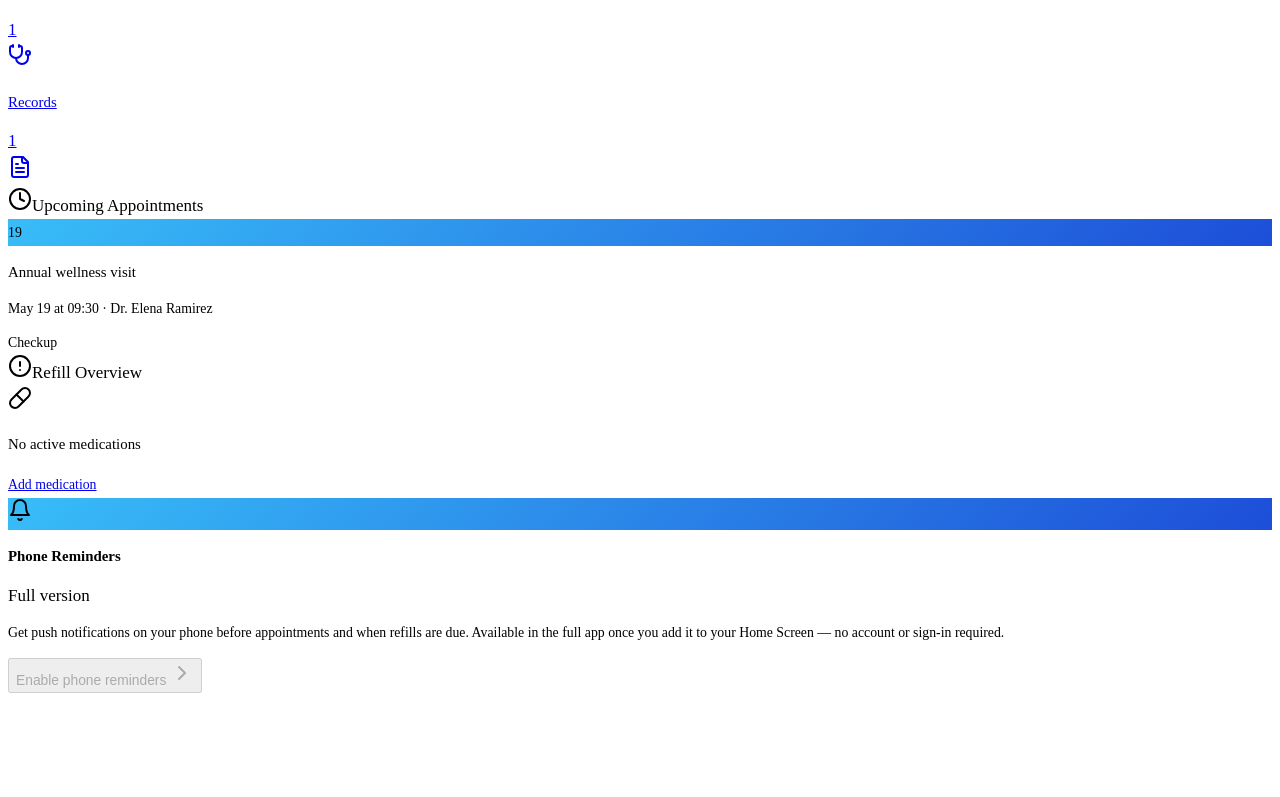
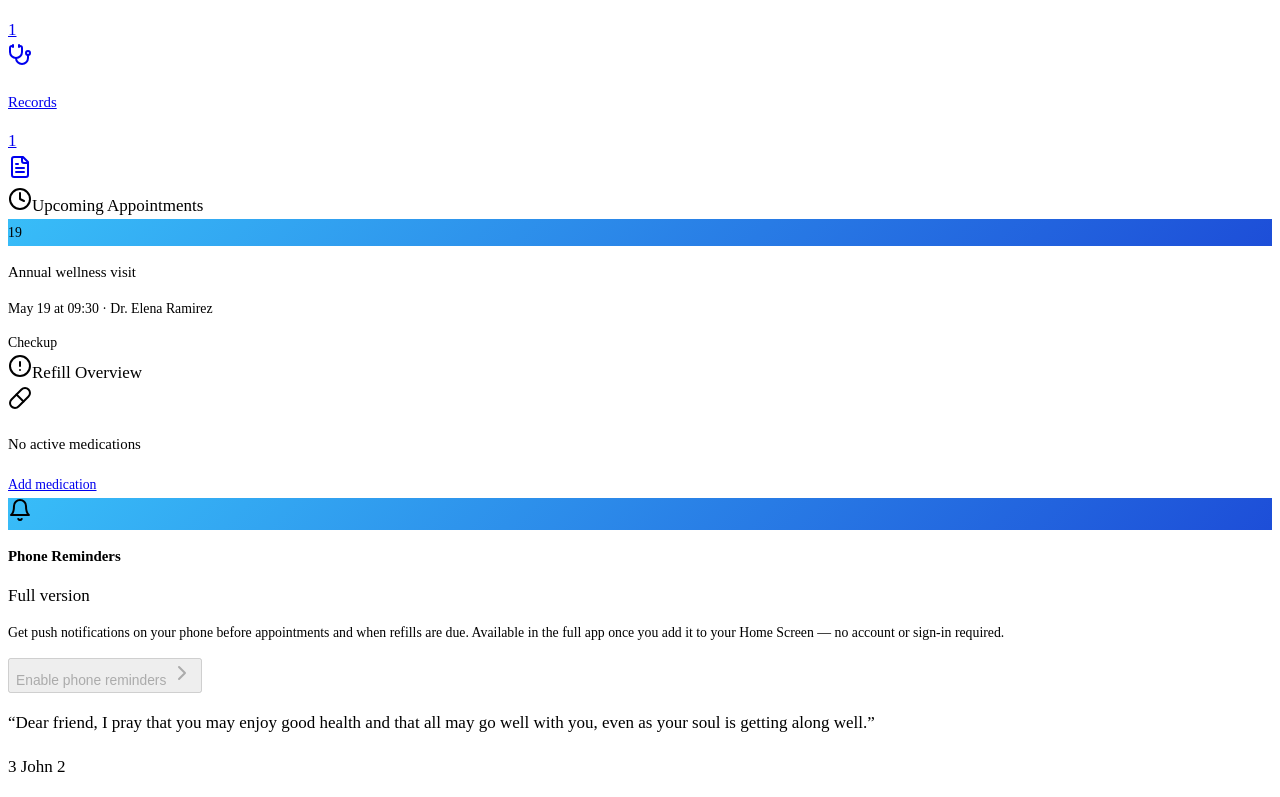
Before and after one commit to rapunzlnflt-afk/medical-records-demo, a React (Vite) app in the folder client/: page / in a window 1280 px wide. Shown: the part 1188-1985 px from the top of the page. Before the commit the page ends 1898 px from the top, so only its background shows below. Built offline with nearby package versions, Linux system fonts and the light colour scheme.

Commit message:
Footer: 3 John 2 verse on every page (#14)
* Footer: 3 John 2 verse on every page

* Verse footer: slightly smaller

---------

Co-authored-by: rapunzlnflt-afk <272961273+rapunzlnflt-afk@users.noreply.github.com>

```diff
--- a/client/src/App.tsx
+++ b/client/src/App.tsx
@@ -1,4 +1,5 @@
 import { Switch, Route, Router } from "wouter";
+import { VerseFooter } from "@/components/verse-footer";
 import { useHashLocation } from "wouter/use-hash-location";
 import { queryClient } from "./lib/queryClient";
 import { QueryClientProvider } from "@tanstack/react-query";
@@ -58,8 +59,11 @@ function AppLayout() {
             <div className="flex-1" />
           </header>
         )}
-        <main className="flex-1 overflow-auto">
-          <AppRouter />
+        <main className="flex-1 overflow-auto flex flex-col">
+          <div className="flex-1">
+            <AppRouter />
+          </div>
+          <VerseFooter />
         </main>
       </div>
     </div>
--- /dev/null
+++ b/client/src/components/verse-footer.tsx
@@ -0,0 +1,16 @@
+export function VerseFooter() {
+  return (
+    <footer
+      className="px-6 pt-6 pb-8 text-center"
+      data-testid="footer-verse"
+    >
+      <p className="mx-auto max-w-lg text-[13px] leading-relaxed text-muted-foreground">
+        “Dear friend, I pray that you may enjoy good health and that all may go
+        well with you, even as your soul is getting along well.”
+      </p>
+      <p className="mt-1 text-[11px] font-semibold tracking-wide text-muted-foreground">
+        3 John 2
+      </p>
+    </footer>
+  );
+}
```
Also changed, not shown: 5 other files (tests, documents, lock files or other folders).
